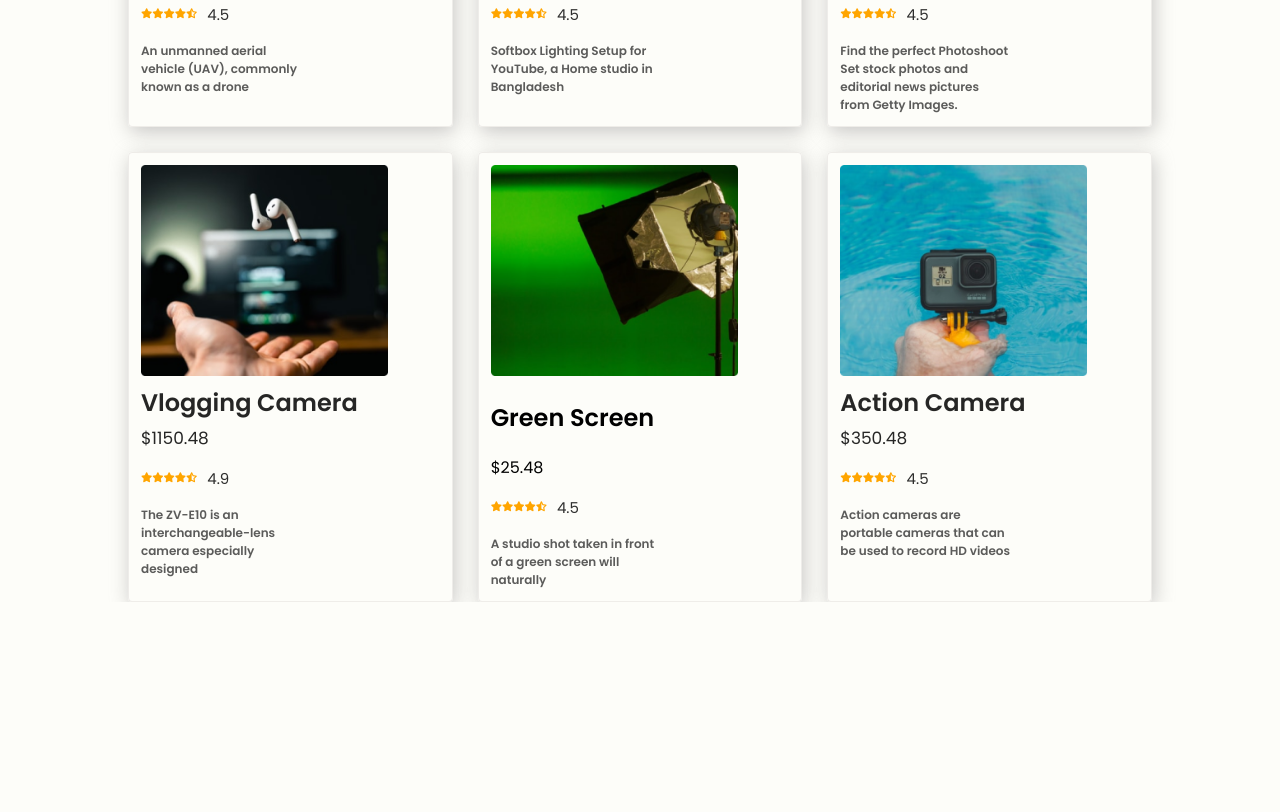
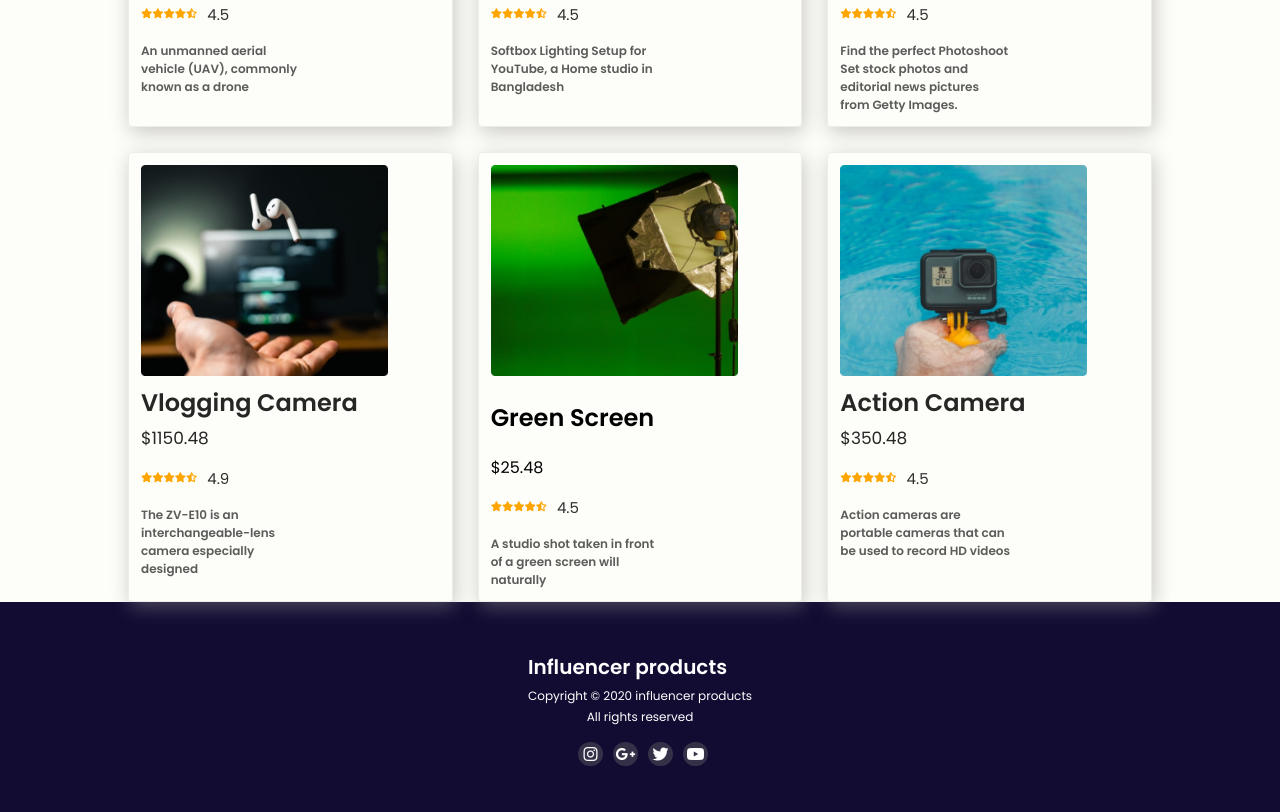
Before and after one commit to Taposhpaul1998/Influencer-hub, a plain HTML site: page index.html in a window 1280 px wide. Shown: the part 1503-2315 px from the top of the page. Before the commit the page ends 2105 px from the top, so only its background shows below. Drawn offline with Linux system fonts and the light colour scheme.

Commit message:
first commit

```diff
--- a/index.html
+++ b/index.html
@@ -321,6 +321,27 @@
 
     </main>
     <!-- main section end  -->
+    <!-- footer start  -->
+    <footer>
+        <div class="main-footer conteiner">
+            <div class="footer-title-icon">
+                <div class="footer-title">
+                    <h3>Influencer products</h3>
+                    <p>Copyright &copy; 2020 influencer products</p>
+                    <p>All rights reserved</p>
+                </div>
+                <div class="footer-icon">
+                    <ul>
+                        <li><a href=""><i class="fab fa-instagram"></i></a></li>
+                        <li><a href=""><i class="fab fa-google-plus-g"></i></a></li>
+                        <li><a href=""><i class="fab fa-twitter"></i></li></a>
+                        <li><a href=""><i class="fab fa-youtube"></i></li></a>
+                    </ul>
+                </div>
+            </div>
+        </div>
+    </footer>
+    <!-- footer end  -->
 </body>
 
 </html>
--- a/style.css
+++ b/style.css
@@ -208,3 +208,47 @@ h2.collect-title {
     font-weight: 700;
     color: #000000a3;
 }
+
+/* footer stylesheet */
+
+footer {
+    background-color: #120b32;
+    display: flex;
+    flex-direction: column;
+    align-items: center;
+    padding: 30px 0px;
+}
+
+.main-footer {
+    display: flex;
+    flex-direction: column;
+    align-items: center;
+}
+.footer-title h3 {color: #fff;font-size: 20px;font-weight: 600;margin-bottom: 5px;}
+
+.footer-title p {
+    color: #fff;
+    font-size: 12px;
+    margin-top: 0px;
+    text-align: center;
+    margin-bottom: 3px;
+}
+
+.footer-icon ul {
+    display: flex;
+    align-items: center;
+}
+
+.footer-icon ul li {
+    list-style: none;
+    margin-left: 10px;
+    width: 25px;
+    height: 24px;
+    border-radius: 19px;
+    background: #3a364cde;
+    text-align: center;
+}
+
+.footer-icon ul li a {
+    color: #fff;
+}
```
